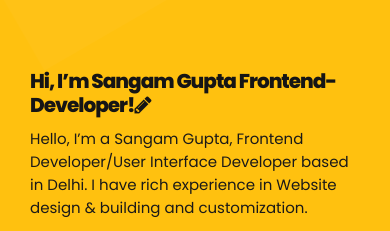
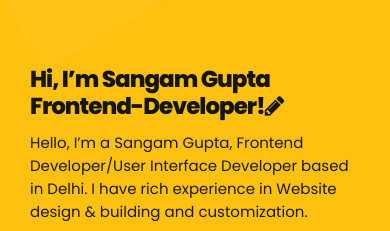
Before and after one commit to sangamgupta727/sangamG.github.io, a plain HTML site: page index.html in a window 390 px wide. Shown: the part 64-295 px from the top of the page. Drawn offline with Linux system fonts and the light colour scheme; a script that the page names is missing.

Commit message:
Update style.css

```diff
--- a/css/style.css
+++ b/css/style.css
@@ -244,7 +244,7 @@ width: 100% !important;
 }
   .head-top {
     padding-top: 18% !important;
-    font-size: 20px !important;
+    font-size: 23px !important;
 }
 
 /******************* Hero section ****************/
```
